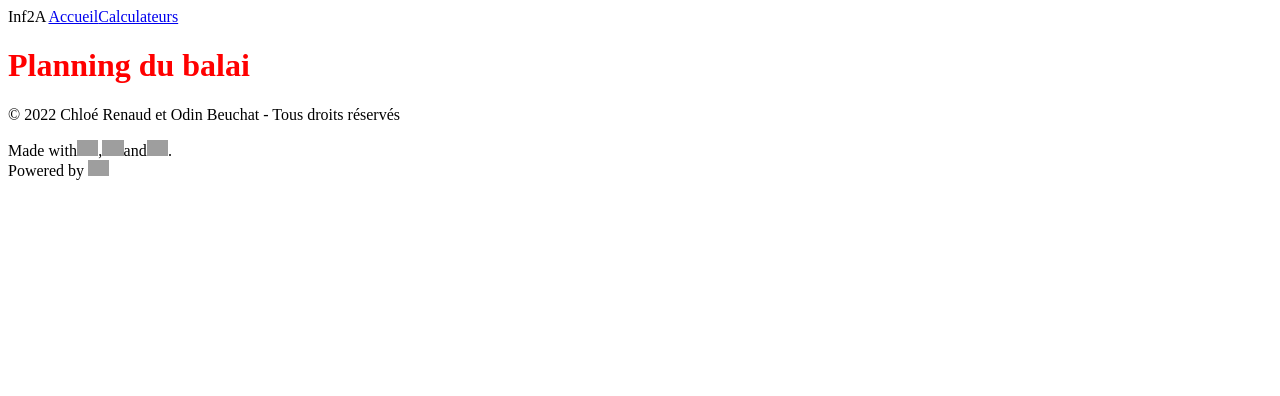
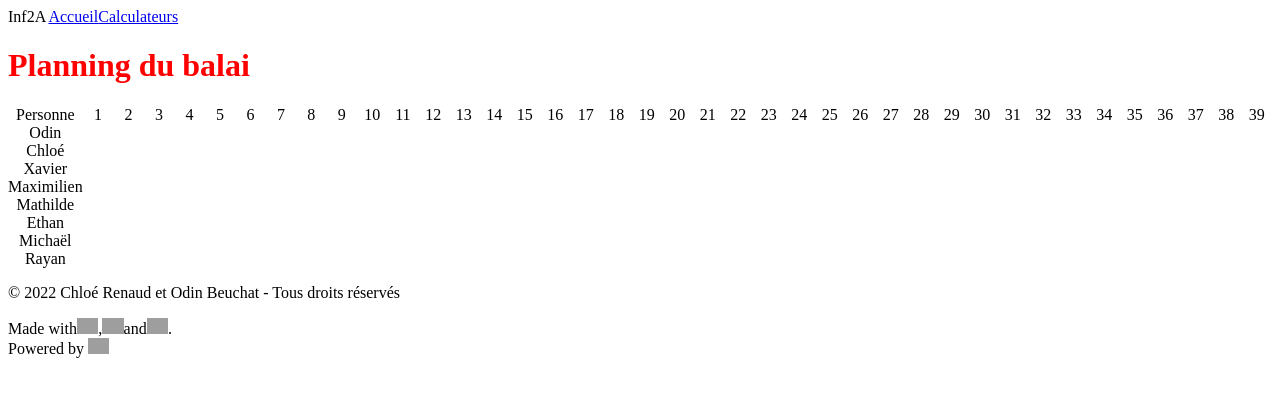
Before and after one commit to drafolin/infa-emt, a Nuxt app: page /balai in a window 1280 px wide. Shown: the top 396 px of the page. Built offline with nearby package versions, Linux system fonts and the light colour scheme; grey boxes are pictures that could not be loaded.

Commit message:
création du tableau

```diff
--- a/pages/balai.vue
+++ b/pages/balai.vue
@@ -1,13 +1,38 @@
 <script setup lang="ts">
-
+	const people = [
+		"Odin",
+		"Chloé",
+		"Xavier",
+		"Maximilien",
+		"Mathilde",
+		"Ethan",
+		"Michaël",
+		"Rayan"
+	]
 </script>
 
 <template>
 	<h1>Planning du balai</h1>
-	<div>
+	<div class="table">
+		<div>Personne</div>
+		<div v-for="week in 39">{{week}}</div>
+		<template v-for="person in people" :key="person">
+			<div>{{person}}</div>
+			<div v-for="week in 39"></div>
+		</template>
 
 	</div>
 </template>
 
 <style>
+.table {
+	display: grid;
+	grid-template-columns: repeat(40, 1fr);
+	grid-template-rows: repeat(8, 1fr);
+	text-align: center
+}
+
+.table>div {
+	display: grid;
+}
 </style>
```
